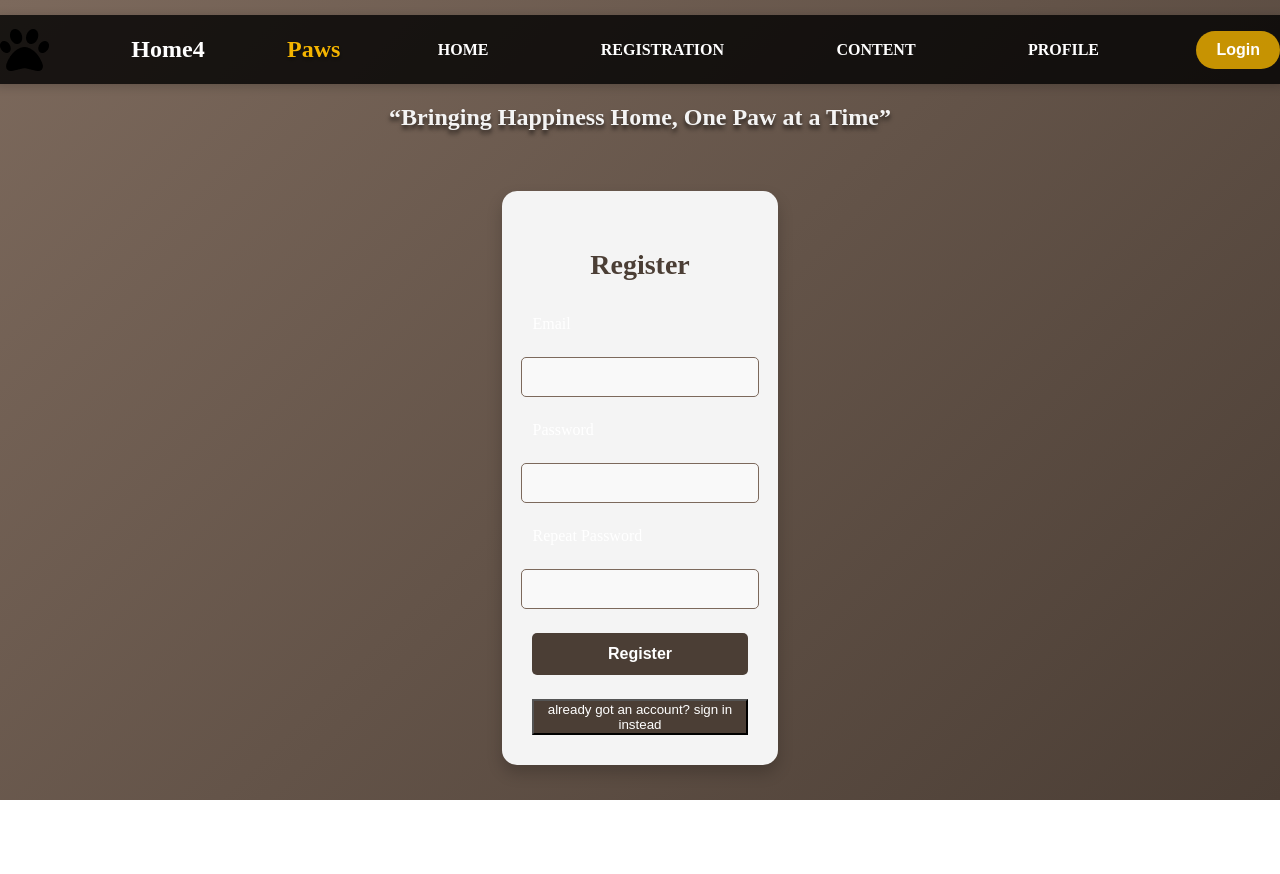
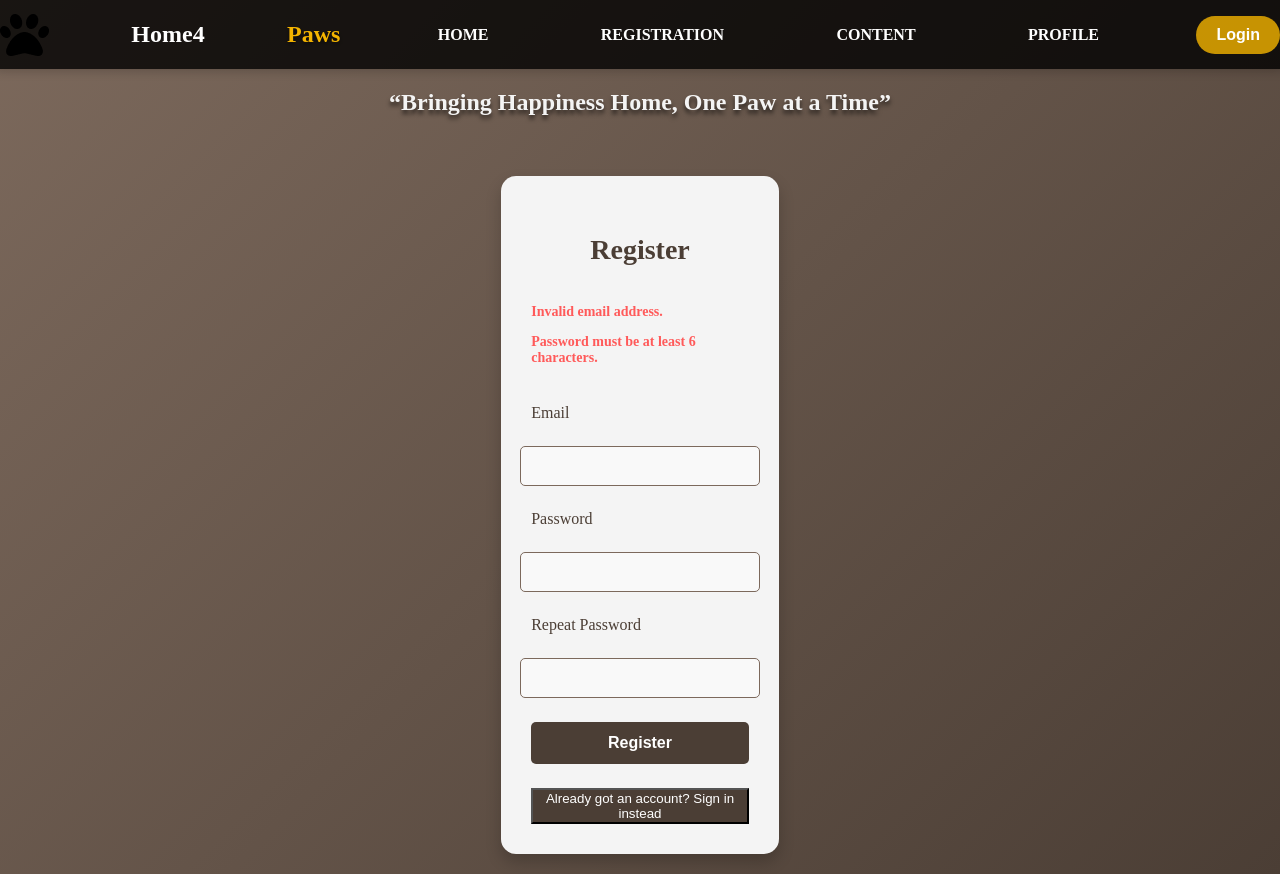
Before and after one commit to Nadiia2323/home4paws, a React (Vite) app: page /registration in a window 1280 px wide. Both pictures are taken after a click on the button "Register". Before the commit the page ends 800 px from the top, so only its background shows below. Built offline with nearby package versions, Linux system fonts and the light colour scheme; no server answers.

Commit message:
Changes in the registration form, added error handler

```diff
--- a/src/Pages/Registration.css
+++ b/src/Pages/Registration.css
@@ -79,7 +79,7 @@ h3 {
   text-align: center;
 }
 
-label {
+.reg-label {
   align-self: flex-start;
   font-size: 16px;
   color: #4b3e35;
--- a/src/Pages/Registration.jsx
+++ b/src/Pages/Registration.jsx
@@ -11,36 +11,91 @@ export default function Registration() {
   const [email, setEmail] = useState("");
   const [password, setPassword] = useState("");
   const [repeatPassword, setRepeatPassword] = useState("");
-  const [errorMessage, setErrorMessage] = useState("");
+  const [errorMessage, setErrorMessage] = useState([]); // Массив для ошибок
   const [hasAccount, setHasAccount] = useState(false);
 
   const heading = !hasAccount ? "Register" : "Login";
-
   const buttonLabel = !hasAccount
-    ? "already got an account? sign in instead"
-    : "No account? sign up";
+    ? "Already got an account? Sign in instead"
+    : "No account? Sign up";
   const registerButton = !hasAccount ? "Register" : "Login";
 
-  const validatePassword = (password, repeatPassword) => {
-    return password === repeatPassword;
+  const toggleHasAccount = () => setHasAccount(!hasAccount);
+
+  // const validatePassword = (password, repeatPassword) =>
+  //   password === repeatPassword;
+
+  const handleEmailChange = (e) => {
+    const value = e.target.value;
+    const emailRegex = /^[^\s@]+@[^\s@]+\.[^\s@]+$/;
+
+    if (!emailRegex.test(value)) {
+      if (!errorMessage.includes("Invalid email address.")) {
+        setErrorMessage((prevErrors) => [
+          ...prevErrors,
+          "Invalid email address.",
+        ]);
+      }
+    } else {
+      setErrorMessage((prevErrors) =>
+        prevErrors.filter((err) => err !== "Invalid email address.")
+      );
+    }
+
+    setEmail(value);
   };
 
-  function toggleHasAccount() {
-    setHasAccount(!hasAccount);
-  }
+  const handlePasswordChange = (e) => {
+    const value = e.target.value;
 
-  const handleSubmit = (e) => {
-    e.preventDefault();
-    if (!hasAccount) {
-      const validPassword = validatePassword(password, repeatPassword);
-      if (validPassword) {
-        console.log("Attempting to sign up with: ", email, password);
-        signup(email, password);
-      } else {
-        setErrorMessage("Passwords do not match");
+    if (value.length < 6) {
+      if (!errorMessage.includes("Password must be at least 6 characters.")) {
+        setErrorMessage((prevErrors) => [
+          ...prevErrors,
+          "Password must be at least 6 characters.",
+        ]);
       }
     } else {
-      signin(email, password);
+      setErrorMessage((prevErrors) =>
+        prevErrors.filter(
+          (err) => err !== "Password must be at least 6 characters."
+        )
+      );
+    }
+
+    setPassword(value);
+  };
+
+  const handleRepeatPasswordChange = (e) => {
+    setRepeatPassword(e.target.value);
+  };
+
+  const handleSubmit = async (e) => {
+    e.preventDefault();
+    const newErrors = [];
+
+    if (!/^[^\s@]+@[^\s@]+\.[^\s@]+$/.test(email)) {
+      newErrors.push("Invalid email address.");
+    }
+    if (password.length < 6) {
+      newErrors.push("Password must be at least 6 characters.");
+    }
+    if (!hasAccount && password !== repeatPassword) {
+      newErrors.push("Passwords do not match.");
+    }
+
+    setErrorMessage(newErrors);
+
+    if (newErrors.length === 0) {
+      try {
+        if (hasAccount) {
+          await signin(email, password);
+        } else {
+          await signup(email, password);
+        }
+      } catch (error) {
+        setErrorMessage([error.message]);
+      }
     }
   };
 
@@ -50,18 +105,6 @@ export default function Registration() {
     }
   }, [user, navigate]);
 
-  const handleEmailChange = (e) => {
-    setEmail(e.target.value);
-  };
-
-  const handlePasswordChange = (e) => {
-    setPassword(e.target.value);
-  };
-
-  const handleRepeatPasswordChange = (e) => {
-    setRepeatPassword(e.target.value);
-  };
-
   return (
     <div className="registration-bg">
       <NavBar />
@@ -69,25 +112,49 @@ export default function Registration() {
       <div className="container-form">
         <div className="registration-form">
           <h3>{heading}</h3>
-          <label htmlFor="email">Email</label>
-          <input type="email" id="email" onChange={handleEmailChange} />
-          <label htmlFor="password">Password</label>
+
+          {errorMessage.length > 0 && (
+            <div className="error-message">
+              {errorMessage.map((error, index) => (
+                <p key={index}>{error}</p>
+              ))}
+            </div>
+          )}
+
+          <label className="reg-label" htmlFor="email">
+            Email
+          </label>
+          <input
+            type="email"
+            id="email"
+            value={email}
+            onChange={handleEmailChange}
+          />
+
+          <label className="reg-label" htmlFor="password">
+            Password
+          </label>
           <input
             type="password"
             id="password"
+            value={password}
             onChange={handlePasswordChange}
           />
+
           {!hasAccount && (
             <>
-              <label htmlFor="repeatPass">Repeat Password</label>
+              <label className="reg-label" htmlFor="repeatPass">
+                Repeat Password
+              </label>
               <input
                 type="password"
                 id="repeatPass"
+                value={repeatPassword}
                 onChange={handleRepeatPasswordChange}
               />
             </>
           )}
-          {errorMessage && <p className="error-message">{errorMessage}</p>}
+
           <button className="button-register" onClick={handleSubmit}>
             {registerButton}
           </button>
```
